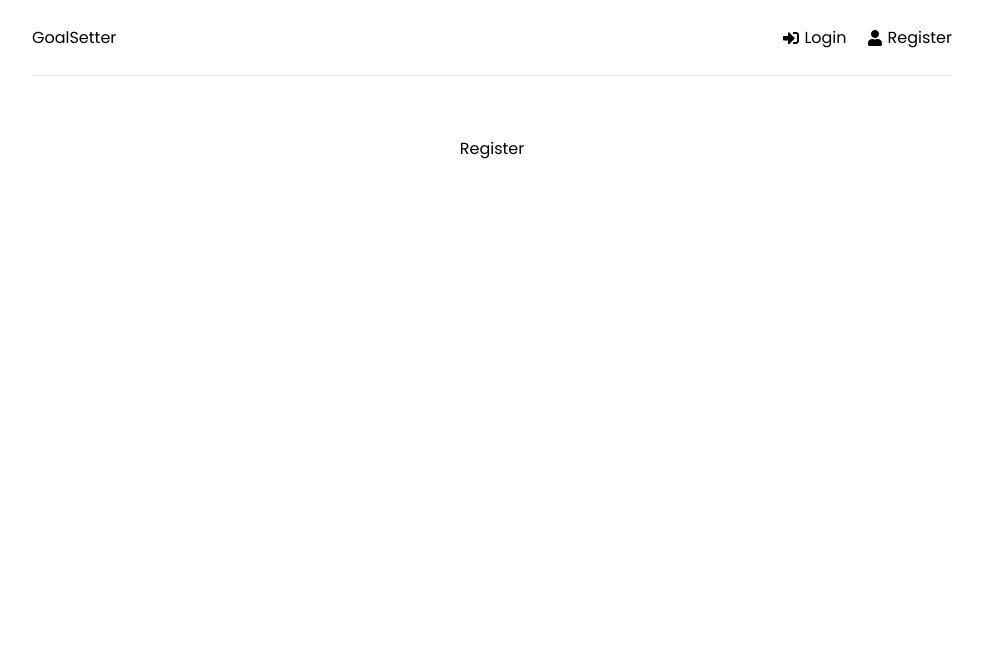
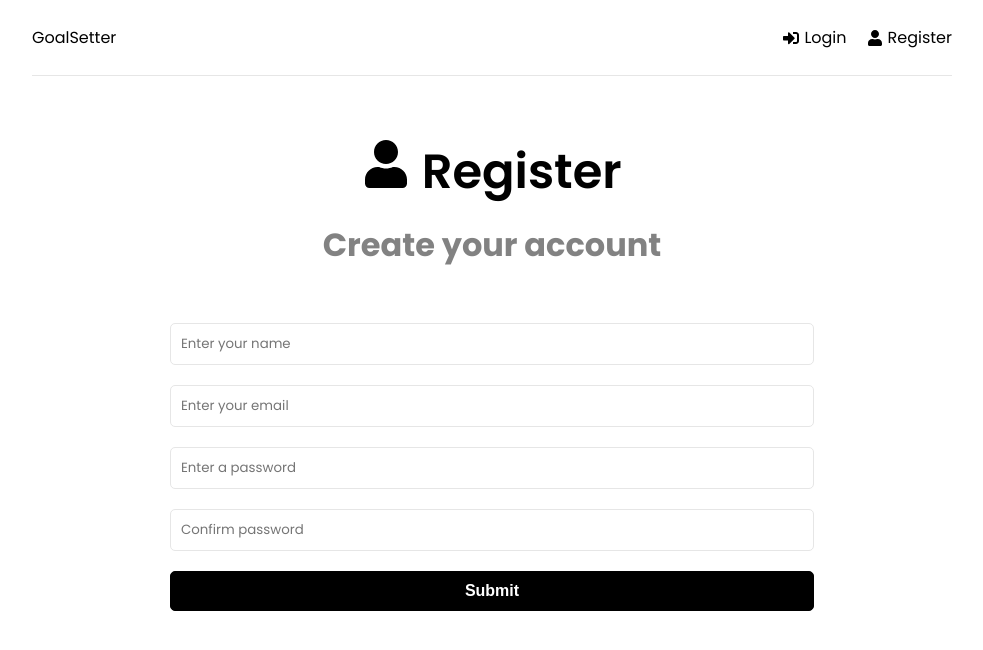
Before and after one commit to SengSerany/goals-app-js, a React (Create React App) app in the folder frontend/: page /register in a window 1280 px wide. Shown: the top 650 px of the page, without its empty margins (148-1131 px from the left). Built offline with nearby package versions, Linux system fonts and the light colour scheme.

Commit message:
set register page and login page

```diff
--- a/frontend/src/components/Header.jsx
+++ b/frontend/src/components/Header.jsx
@@ -9,7 +9,6 @@ function Header() {
         </div>
         <ul>
             <li>
-
                 <Link to='/login'>
                     <FaSignInAlt /> Login
                 </Link>
--- a/frontend/src/pages/Login.jsx
+++ b/frontend/src/pages/Login.jsx
@@ -1,7 +1,73 @@
+import { useState, useEffect } from 'react';
+import { FaSignInAlt } from 'react-icons/fa';
+
 function Login() {
-  return (
-    <div>Login</div>
-  )
+    const [ formData, setFormData] = useState({
+        email: '',
+        password: ''
+    })
+
+    const { email, password } = formData
+
+    const handleChange = (e) => {
+        setFormData( prevState => {
+            const { name, value } = e.target;
+
+            return {
+                ...prevState,
+                [name]: value
+            }
+
+        })
+    }
+
+    const handleSubmit = (e) => {
+        e.preventDefault()
+    }
+
+    return (
+        <>
+            <section className='heading'>
+                <h1>
+                    <FaSignInAlt /> Login
+                </h1>
+                <p>Connect to your account</p>
+            </section>
+
+            <section className="form">
+                <form onSubmit={handleSubmit}>
+                    <div className="form-group">
+                        <input
+                            type="email"
+                            className="form-control"
+                            id='email'
+                            name='email'
+                            value={email}
+                            placeholder='Enter your email'
+                            onChange={handleChange}
+                        />
+                    </div>
+                    <div className="form-group">
+                        <input
+                            type="password"
+                            className="form-control"
+                            id='password'
+                            name='password'
+                            value={password}
+                            placeholder='Enter a password'
+                            onChange={handleChange}
+                        />
+                    </div>
+                    <div className="form-group">
+                        <button
+                            type="submit"
+                            className='btn btn-block'
+                        >Submit</button>
+                    </div>
+                </form>
+            </section>
+        </>
+    )
 }
 
 export default Login
--- a/frontend/src/pages/Register.jsx
+++ b/frontend/src/pages/Register.jsx
@@ -1,7 +1,97 @@
+import { useState, useEffect } from 'react';
+import { FaUser } from 'react-icons/fa';
+
 function Register() {
-  return (
-    <div>Register</div>
-  )
+    const [ formData, setFormData] = useState({
+        name: '',
+        email: '',
+        password: '',
+        passwordConfirm: ''
+    })
+
+    const { name, email, password, passwordConfirm } = formData
+
+    const handleChange = (e) => {
+        setFormData( prevState => {
+            const { name, value } = e.target;
+
+            return {
+                ...prevState,
+                [name]: value
+            }
+
+        })
+    }
+
+    const handleSubmit = (e) => {
+        e.preventDefault()
+    }
+
+    return (
+        <>
+            <section className='heading'>
+                <h1>
+                    <FaUser /> Register
+                </h1>
+                <p>Create your account</p>
+            </section>
+
+            <section className="form">
+                <form onSubmit={handleSubmit}>
+                    <div className="form-group">
+                        <input
+                            type="text"
+                            className="form-control"
+                            id='name'
+                            name='name'
+                            value={name}
+                            placeholder='Enter your name'
+                            onChange={handleChange}
+                        />
+                    </div>
+                    <div className="form-group">
+                        <input
+                            type="email"
+                            className="form-control"
+                            id='email'
+                            name='email'
+                            value={email}
+                            placeholder='Enter your email'
+                            onChange={handleChange}
+                        />
+                    </div>
+                    <div className="form-group">
+                        <input
+                            type="password"
+                            className="form-control"
+                            id='password'
+                            name='password'
+                            value={password}
+                            placeholder='Enter a password'
+                            onChange={handleChange}
+                        />
+                    </div>
+                    <div className="form-group">
+                        <input
+                            type="password"
+                            className="form-control"
+                            id='passwordConfirm'
+                            name='passwordConfirm'
+                            value={passwordConfirm}
+                            placeholder='Confirm password'
+                            onChange={handleChange}
+                        />
+                    </div>
+                    <div className="form-group">
+                        <button
+                            type="submit"
+                            className='btn btn-block'
+                        >Submit</button>
+                    </div>
+                </form>
+            </section>
+        </>
+    )
 }
 
 export default Register
```
